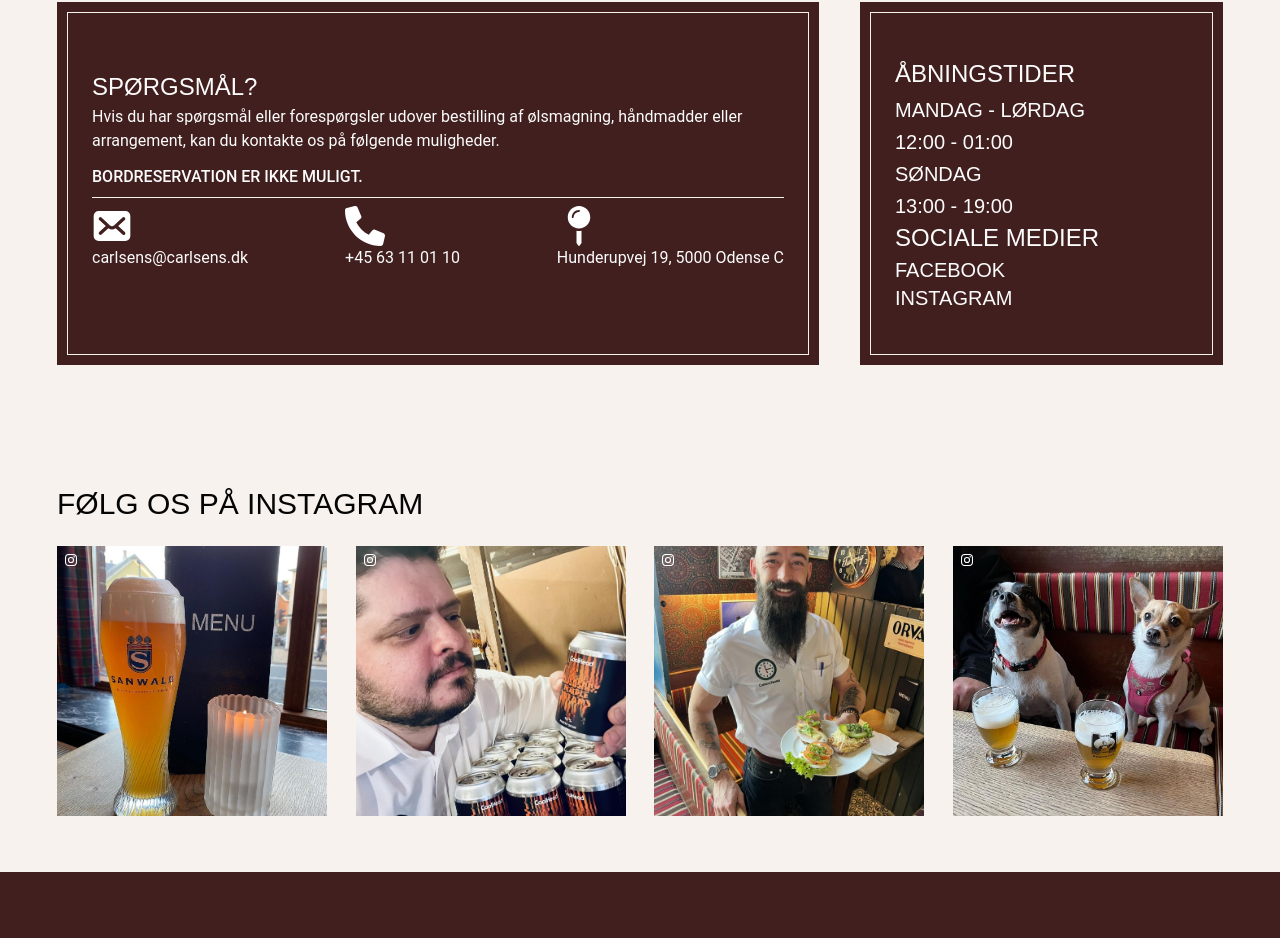
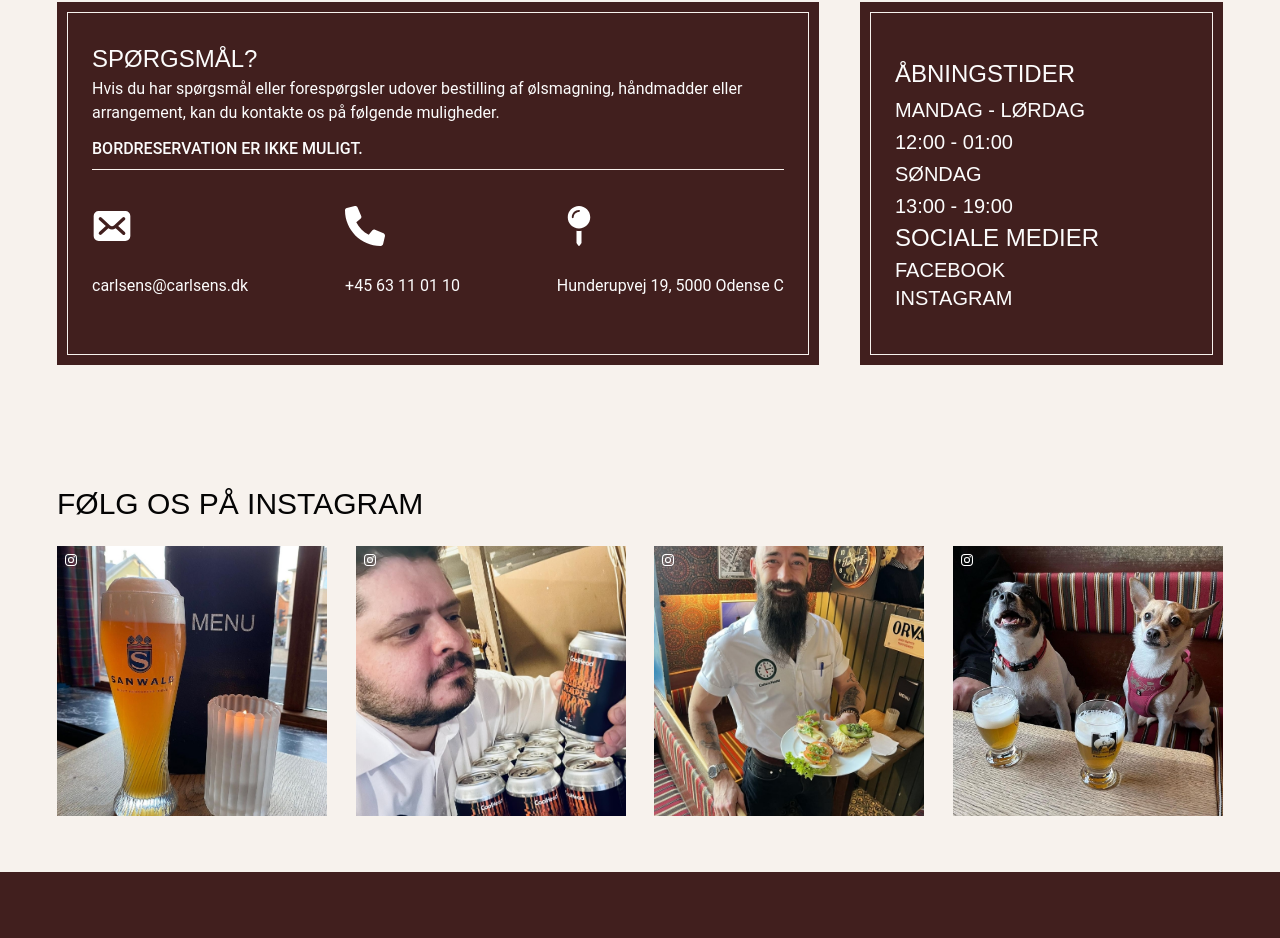
Before and after one commit to emil584c/projekt-6, a Vue app: page /contact in a window 1280 px wide. Shown: the part 1072-2010 px from the top of the page. Built offline with nearby package versions, Linux system fonts and the light colour scheme; a web font is replaced by a local one.

Commit message:
icon margin

```diff
--- a/src/components/ContactSection.vue
+++ b/src/components/ContactSection.vue
@@ -28,15 +28,15 @@ import buttonPrimary from './ButtonPrimary.vue'
                             <div class="bg-border-white w-full md:max-w-content-width h-[1px] my-2"></div>
                         <div class="flex flex-col md:flex-row md:justify-between">
                             <div class="flex flex-row mb-4 md:flex-col">
-                                <img class="justify-item-start max-w-[25px] h-[25px] mr-1 md:mr-0 md:max-w-[40px] md:h-[40px] md:justify-item-center" src="../assets/images/kontakt/mail.svg" alt="mail icon">
+                                <img class="justify-item-start max-w-[25px] h-[25px] mr-1 md:mr-0 md:max-w-[40px] md:h-[40px] md:my-7 md:justify-item-center" src="../assets/images/kontakt/mail.svg" alt="mail icon">
                                 <p class="mb-1 md:mb-3 ">carlsens@carlsens.dk</p>
                             </div>
                             <div class="flex flex-row mb-4 md:flex-col">
-                                <img class="justify-item-start max-w-[25px] mr-1 md:mr-0 md:max-w-[40px] md:justify-item-center" src="../assets/images/kontakt/tele.svg" alt="mail icon">
+                                <img class="justify-item-start max-w-[25px] mr-1 md:mr-0 md:max-w-[40px] md:my-7 md:justify-item-center" src="../assets/images/kontakt/tele.svg" alt="mail icon">
                                 <p>+45 63 11 01 10</p>
                             </div>
                             <div class="flex flex-row mb-4 md:flex-col">
-                                <img class="justify-item-start max-w-[25px] h-[40px] pl-2 pr-1 mr-1 md:mr-0 md:max-w-[40px] md:h-[40px] md:justify-item-center" src="../assets/images/kontakt/pin.svg" alt="mail icon">
+                                <img class="justify-item-start max-w-[25px] h-[40px] pl-2 pr-1 mr-1 md:mr-0 md:max-w-[40px] md:h-[40px] md:my-7 md:justify-item-center" src="../assets/images/kontakt/pin.svg" alt="mail icon">
                                 <p class="mb-1 md:mb-3 ">Hunderupvej 19, 5000 Odense C</p>
                             </div>
                         </div>
```
